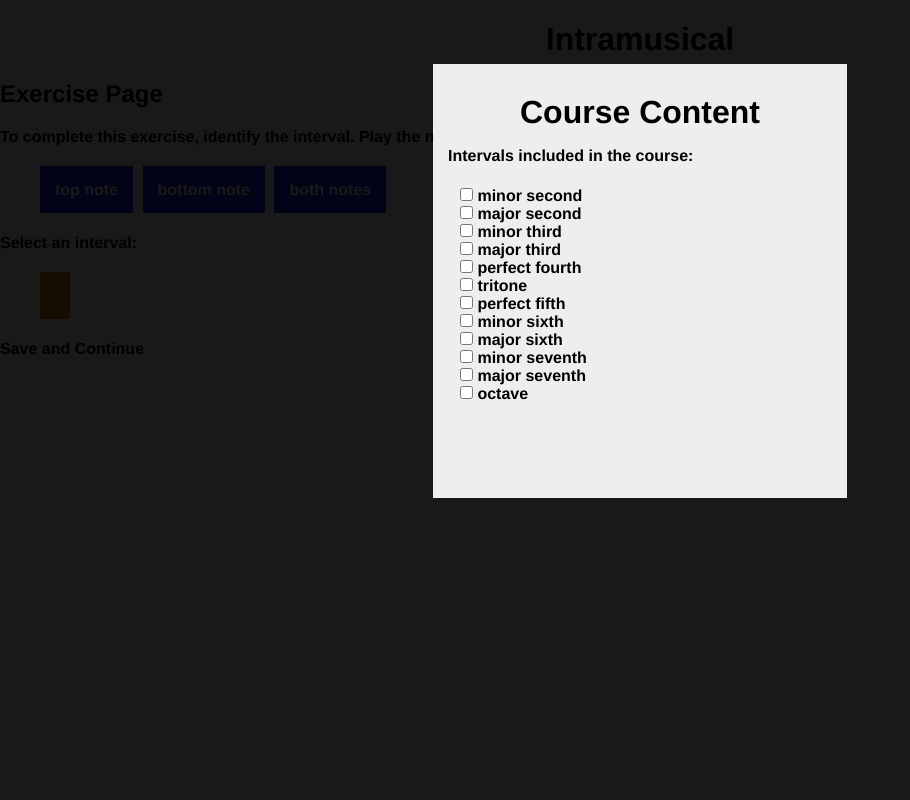
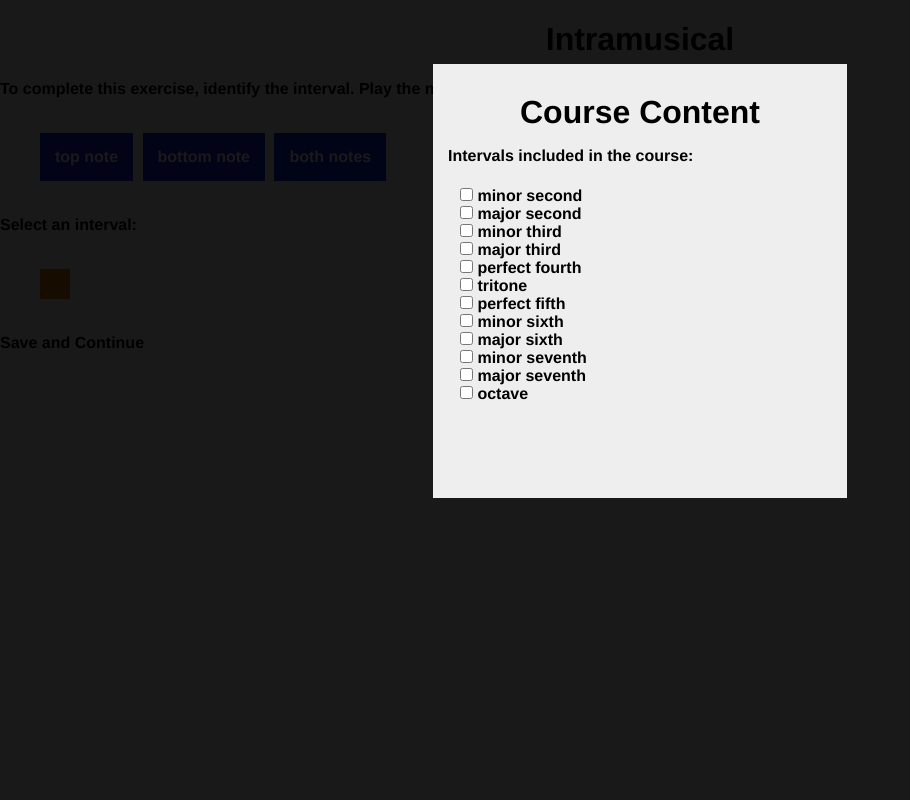
Before and after one commit to palmerev/intra-musical-project, a Django app: template intra_musical_project/ear_training_app/templates/ear_training_app/interval_exercise.html in a window 1280 px wide. Shown: the whole page, without its empty margins (0-910 px from the left). Run offline with Django 3.2, Linux system fonts and the light colour scheme; the template is opened without the code that fills it, so the values that code supplies are empty.

Commit message:
change divs with class of button to button elements, center course complete dialogue button

```diff
--- a/intra_musical_project/ear_training_app/static/ear_training_app/css/ear_training.css
+++ b/intra_musical_project/ear_training_app/static/ear_training_app/css/ear_training.css
@@ -14,6 +14,9 @@
 .box-title {
   margin: 15px; }
 
+fieldset {
+  border: none; }
+
 form {
   display: inline-block; }
 
@@ -29,7 +32,7 @@
 .button-container {
   margin: 35px; }
 
-.button {
+button {
   display: inline;
   margin-left: 5px;
   padding: 15px;
@@ -44,12 +47,6 @@
 .answer-button {
   background-color: #E38900; }
 
-.form-group {
-  margin-bottom: 3px; }
-
-fieldset {
-  border: none; }
-
 div > a {
   color: black;
   font-weight: bold;
@@ -61,7 +58,7 @@
   top: 3%; }
 
 .pushed-button {
-  border: 1px solid red; }
+  border: 3px solid red; }
 
 .button-link {
   color: white;
@@ -74,6 +71,11 @@
   text-align: center;
   width: 4em; }
 
+.centered-block {
+  display: block;
+  margin-left: auto;
+  margin-right: auto; }
+
 .disabled {
   color: #F5F5F5;
   background: #DDDDDD;
--- a/intra_musical_project/ear_training_app/static/ear_training_app/css/ear_training.scss
+++ b/intra_musical_project/ear_training_app/static/ear_training_app/css/ear_training.scss
@@ -4,6 +4,7 @@
   font-family: Helvetica, sans-serif;
   font-weight: bold;
 }
+
 
 h1,
 .main-content {
@@ -15,6 +16,10 @@
 
 .box-title {
   margin: 15px;
+}
+
+fieldset {
+  border: none;
 }
 
 form {
@@ -37,7 +42,7 @@
   margin: 35px
 }
 
-.button {
+button {
   display: inline;
   margin-left: 5px;
   padding: 15px;
@@ -55,13 +60,10 @@
   background-color: #E38900;
 }
 
-.form-group {
-  margin-bottom: 3px;
-}
+// .form-group {
+//   margin-bottom: 3px;
+// }
 
-fieldset {
-  border: none;
-}
 
 div > a {
   color: black;
@@ -69,102 +71,16 @@
   text-decoration: none;
 }
 
-// nav {
-//   position: absolute;
-//   bottom: 5%;
-//     div a {
-//       color: black;
-//       text-decoration: underline;
-//     }
-// }
-//
-// footer {
-//   height: 25px;
-//   width: 100%;
-// }
-
-// footer > div {
-//   position: absolute;
-//   bottom: 3%;
-// }
-//
-// footer > div > a {
-//   font-size: 0.8em;
-//   font-weight: bold;
-//   text-decoration: underline;
-//   color: black;
-// }
-
-// #play-button-container {
-//   width: 50%;
-// }
-//
-// #answer-button-container {
-//   width: 55%;
-// }
-
-// .course {
-//   background-color: #444477;
-//   width: 300px;
-//   height: 200px;
-//   position: absolute;
-//   top: 10%;
-//     a {
-//       color: white;
-//     }
-// }
-
-// div#intervals:hover {
-//   background-color: #554499;
-// }
-
-// .under-construction {
-//   background-color: #333333;
-// }
-
-// #intervals {
-//   left: 50%;
-//   transform: translateX(-50%);
-// }
-//
-// #courses {
-//   width: 160px;
-//   height: 20px;
-//   left: 50%;
-//   right: 50%;
-//   transform: translateX(-50%);
-// }
-
-// #next {
-//   width: 160px;
-//   height: 20px;
-//   left: 90%;
-//   transform: translateX(-50%);
-//
-// }
-//
-// #previous {
-//   width: 160px;
-//   height: 20px;
-//   right: 90%;
-//   transform: translateX(50%);
-// }
-//
 #login-status-wrapper {
   position: absolute;
   right: 3%;
   top: 3%;
 }
 
-// #play-button-container div {
-//     display: inline-block;
-//     border: 1px solid black;
-//     margin: 5px;
-// }
+.pushed-button {
+    border: 3px solid red;
+}
 
-.pushed-button {
-    border: 1px solid red;
-}
 .button-link {
     color: white;
     display: block;
@@ -176,7 +92,11 @@
     text-align: center;
     width: 4em;
 }
-
+.centered-block {
+    display: block;
+    margin-left: auto;
+    margin-right: auto;
+}
 .disabled {
   color: #F5F5F5;
   background: #DDDDDD;
--- a/intra_musical_project/ear_training_app/templates/ear_training_app/interval_exercise.html
+++ b/intra_musical_project/ear_training_app/templates/ear_training_app/interval_exercise.html
@@ -22,7 +22,6 @@
   </div>
   {% endif %}
   </header>
-  <h2>Exercise Page</h2>
   {% if user.is_authenticated %}
     <p id="course-progress">
       Exercise <span id="current"></span>/<span id="course-total"></span>
@@ -33,14 +32,14 @@
        Play the notes with the blue buttons, then select your answer.
     </p>
     <div id="play-button-container" class="button-container">
-      <div id="top-note-button" class="button play-button">top note</div>
-      <div id="bottom-note-button" class="button play-button">bottom note</div>
-      <div id="both-notes-button" class="button play-button">both notes</div>
+    <button id="top-note-button" class="play-button">top note</button>
+    <button id="bottom-note-button" class="play-button">bottom note</button>
+    <button id="both-notes-button" class="play-button">both notes</button>
     </div>
 
   <p>Select an interval:</p>
     <div id="answer-button-container" class="button-container">
-      <div class="button answer-button"></div>
+      <button class="answer-button"></button>
     </div>
   <p id="answer-result"></p>
 <footer>
@@ -115,7 +114,7 @@
       <p>Exercises skipped: <span id="ex-skipped">0</span></p>
       <p>Correct answers: <span id="ex-correct">0</span></p>
       <p>Incorrect answers: <span id="ex-incorrect">0</span></p>
-      <a href="/" id="dialogue-ok"><button type="button" name="button">Return to Homepage</button></a>
+      <a href="/" id="dialogue-ok"><button class="centered-block" type="button">Return to Homepage</button></a>
     </div>
   </div>
 </div>
```
